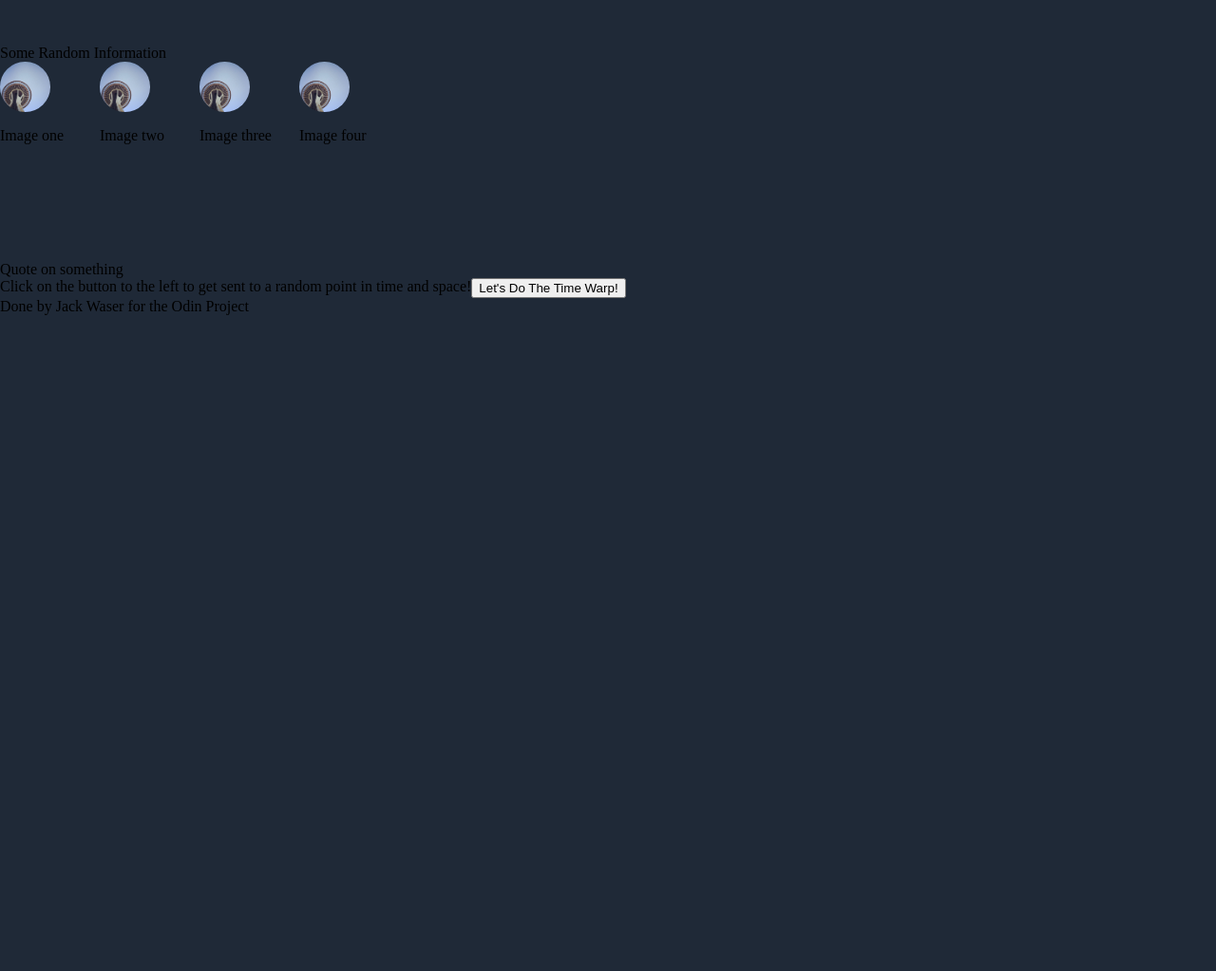
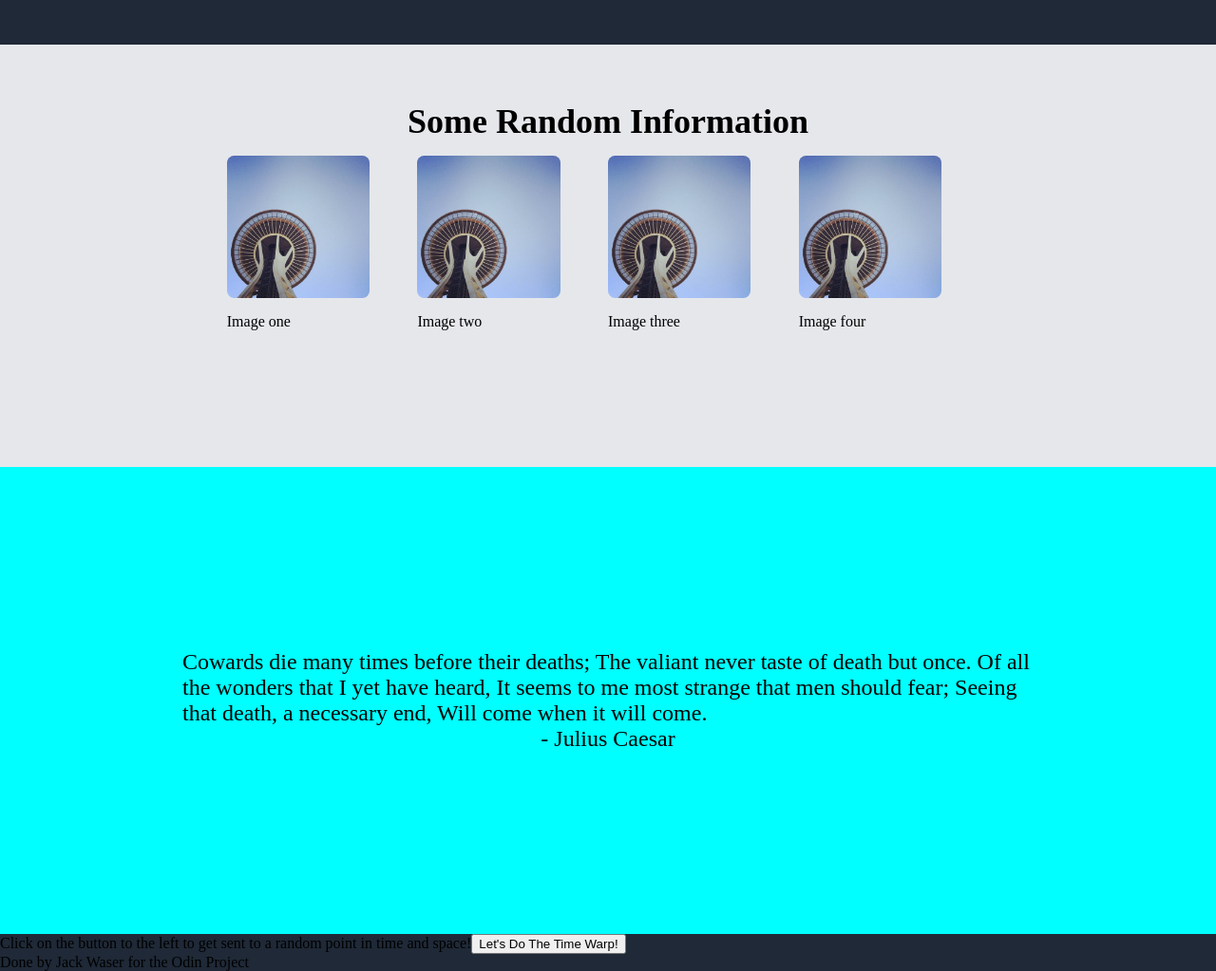
Before and after one commit to jkwaser/odin-flex-project, a plain HTML site: page index.html in a window 1280 px wide. Shown: the part 594-1617 px from the top of the page at 95% size. Before the commit the page ends 926 px from the top, so only its background shows below. Drawn offline with Linux system fonts and the light colour scheme.

Commit message:
Managed to get the pictures working adequately, as well as the quote.

```diff
--- a/index.html
+++ b/index.html
@@ -16,12 +16,12 @@
         <div class = "topmost">
         <div class = "awesome">
             <h1 class="big-text">This website is awesome</h1>
-            <div class>This website has some subtext that goes here under the main title. It's a smaller font and the color is lower contrast</div>
+            <div class="small-text">This website has some subtext that goes here under the main title. It's a smaller font and the color is lower contrast</div>
             <button class="continue">Sign Up</button>
              </div>
            <img class = "imagespot" src="pic1.jpg" alt="Tower"></img>
             </div>
-        <div>Some Random Information</div>
+        <div class="ultra"><div class ="big-text-black">Some Random Information</div>
             <div class = "info">
                 <div><img class = "smallimg" src="pic1.jpg"><p>Image one</p></div>
                 <div><img class = "smallimg" src="pic1.jpg"><p>Image two</p></div>
@@ -29,8 +29,14 @@
                 <div><img class = "smallimg" src="pic1.jpg"><p>Image four</p></div>
             </div>
         </div>
-        <div class = "quote">Quote on something</div>
-        <div class = "info">
+        <div class="quote"><div class="inner">Cowards die many times before their deaths;
+            The valiant never taste of death but once.
+            Of all the wonders that I yet have heard,
+            It seems to me most strange that men should fear;
+            Seeing that death, a necessary end,
+            Will come when it will come.</div>
+        <div class="outer">- Julius Caesar</div></div>
+        <div class = "info-2">
             <div>Click on the button to the left to get sent to a random point in time and space!</div>
             <button class="notifications">
                 Let's Do The Time Warp!
--- a/style.css
+++ b/style.css
@@ -38,6 +38,8 @@ body {
     background: royalblue;
     border: 1px solid royalblue;
     color: white;
+    width: 20%;
+    min-width: 60px;
   }
 
 .big-text {
@@ -46,10 +48,24 @@ body {
     color: #F9FAF8;
 }
 
+.small-text {
+    color: #F9FAF8;
+    max-width: fit-content;
+}
+
 .awesome {
     display: flex;
     flex-direction: column;
     gap: 15px;
+}
+
+.ultra {
+    background-color: #E5E7EB;
+    display: flex;
+    flex-direction: column;
+    gap: 15px;
+    align-items: center;
+    padding: 60px;
 }
 
 .imagespot {
@@ -62,12 +78,43 @@ body {
 }
 
 .info {
-    display: flex;
+    display: inline-flex;
     flex-direction: row;
 }
 
 .smallimg {
-    border-radius: 50%;
-    max-width: 50%;
-    max-height: 50%;
+    border-radius: 5%;
+    max-width: 75%;
+    max-height: 75%;
 }
+
+.big-text-black {
+    font-size: 36px;
+    font-weight: bold;
+}
+
+.info-2 {
+    display: flex;
+    flex-direction: row;
+    align-items: center;
+    align-content: center;
+}
+
+.quote {
+    background-color: aqua;
+    align-items: center;
+    font-size: medium;
+    display: flex;
+    flex-direction: column;
+    padding: 15%;
+    font-size: x-large;
+
+}
+
+.inner {
+   text-align: left;
+}
+
+.outer {
+    text-align: right;
+}
```
